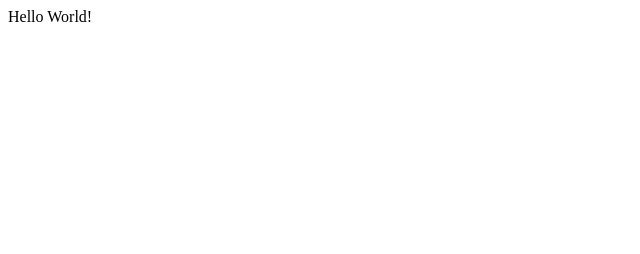
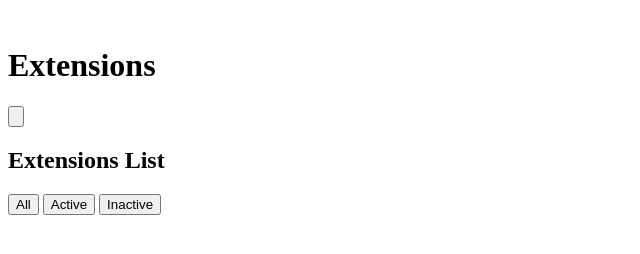
Before and after one commit to EduardoMartinezCastro/browser-extension-manager-challenge, a website: page solution/index.html in a window 1280 px wide. Shown: the whole page, without its empty margins (0-640 px from the left). Drawn offline with Linux system fonts and the light colour scheme.

Commit message:
Started writing markup

```diff
--- a/solution/index.html
+++ b/solution/index.html
@@ -1,11 +1,41 @@
 <!DOCTYPE html>
 <html lang="en">
-<head>
-    <meta charset="UTF-8">
-    <meta name="viewport" content="width=device-width, initial-scale=1.0">
+  <head>
+    <meta charset="UTF-8" />
+    <meta name="viewport" content="width=device-width, initial-scale=1.0" />
     <title>Document</title>
-</head>
-<body>
-    <main>Hello World!</main>
-</body>
+  </head>
+  <body>
+    <main class="ExtensionsManager">
+      <header class="ExtensionsManager-header">
+        <div class="ExtensionsManager-headerTitleWrapper">
+          <img class="ExtensionsManager-header-img" />
+          <h1 class="ExtensionsManager-header-title">Extensions</h1>
+        </div>
+        <button class="ExtensionsManager-header-themeButton">
+          <img class="ExtensionsManager-header-themeButtonImg" />
+        </button>
+      </header>
+      <nav class="ExtensionsManager-nav">
+        <h2 class="ExtensionsManager-nav-title">Extensions List</h2>
+        <div class="ExtensionsManager-nav-filterButtons">
+          <button class="ExtensionsManager-nav-filterButtons-button">
+            <span class="ExtensionsManager-nav-filterButtons-button-text"
+              >All</span
+            >
+          </button>
+          <button class="ExtensionsManager-nav-filterButtons-button">
+            <span class="ExtensionsManager-nav-filterButtons-button-text"
+              >Active</span
+            >
+          </button>
+          <button class="ExtensionsManager-nav-filterButtons-button">
+            <span class="ExtensionsManager-nav-filterButtons-button-text"
+              >Inactive</span
+            >
+          </button>
+        </div>
+      </nav>
+    </main>
+  </body>
 </html>
```
